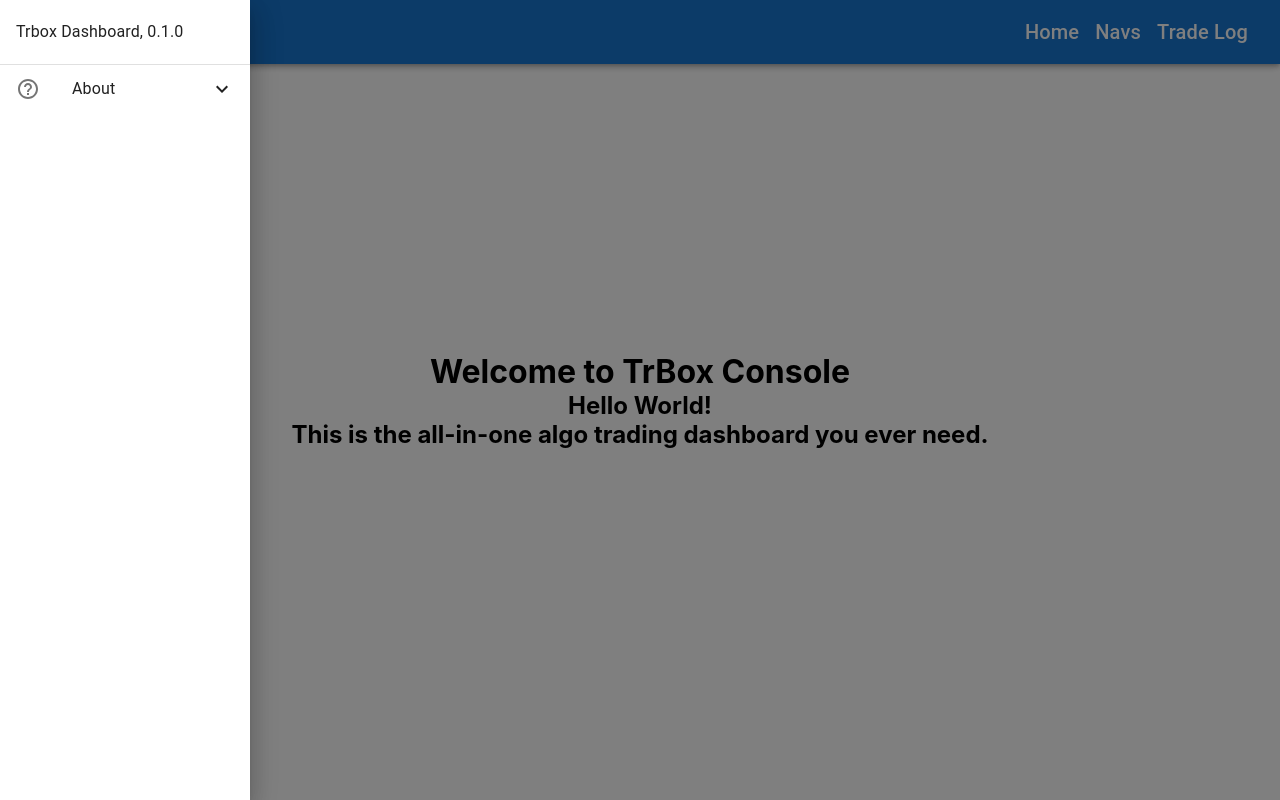
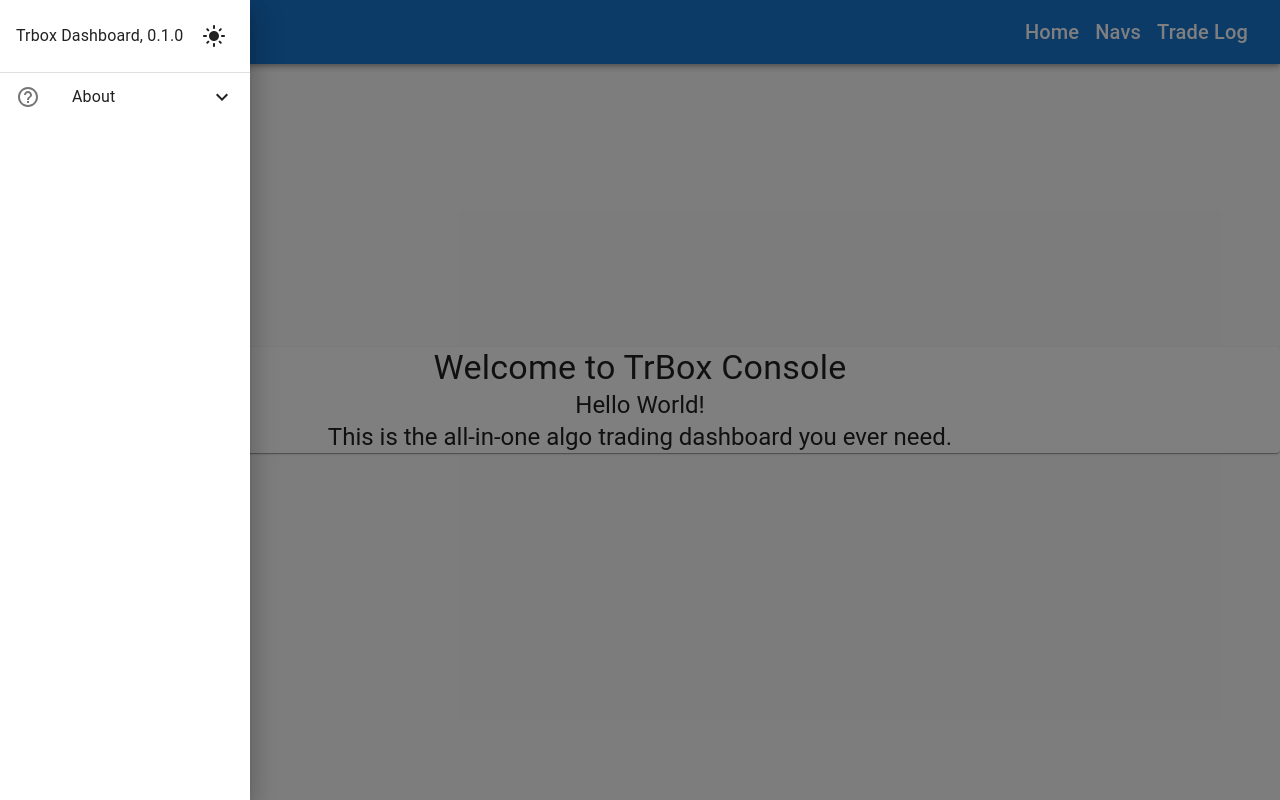
Before and after one commit to quantumsnowball/trbox-dashboard, a Next.js app: page / in a window 1280 px wide. Both pictures are taken after a click on the button "menu". Built offline with nearby package versions, Linux system fonts and the light colour scheme.

Commit message:
feat: dark/light mode toggle

```diff
--- a/common/types.ts
+++ b/common/types.ts
@@ -0,0 +1 @@
+export type ColorMode = 'light' | 'dark'
--- a/components/MenuBar/MenuDrawer/common.tsx
+++ b/components/MenuBar/MenuDrawer/common.tsx
@@ -1,18 +1,34 @@
 import {
-  List, ListItem, ListItemButton, ListItemIcon, ListItemText,
+  IconButton,
+  List, ListItem, ListItemButton, ListItemIcon, ListItemText, useTheme,
 } from '@mui/material'
 import ExpandLess from '@mui/icons-material/ExpandLess'
 import ExpandMore from '@mui/icons-material/ExpandMore'
+import { themeActions } from '@/redux/slices/theme'
+import { useDispatch } from 'react-redux'
+import LightModeIcon from '@mui/icons-material/LightMode'
+import DarkModeIcon from '@mui/icons-material/DarkMode'
 
 
 export const MenuTitle = (
   { title }:
     { title: string }
 ) => {
+  const dispatch = useDispatch()
+  const theme = useTheme()
   return (
     <List>
       <ListItem>
         <ListItemText primary={title} />
+        <IconButton
+          color='inherit'
+          onClick={e => {
+            dispatch(themeActions.toggleMode())
+            e.stopPropagation()
+          }}>
+          {theme.palette.mode === 'light' ?
+            <LightModeIcon /> : <DarkModeIcon />}
+        </IconButton>
       </ListItem>
     </List>
   )
--- a/components/MenuBar/index.tsx
+++ b/components/MenuBar/index.tsx
@@ -17,7 +17,8 @@ const AppTitle = () =>
 const MenuButton = () => {
   const dispatch = useDispatch()
   const toggle = () => dispatch(layoutTempActions.toggleMenu())
-  return (<IconButton
+  return (
+    <IconButton
       color="inherit"
       aria-label="menu"
       onClick={toggle}
--- a/pages/_app.tsx
+++ b/pages/_app.tsx
@@ -1,13 +1,16 @@
 import MenuBar from '@/components/MenuBar'
 import ReduxWrapper from '@/redux/wrapper'
 import '@/styles/globals.css'
+import ThemeWrapper from '@/styles/wrapper'
 import type { AppProps } from 'next/app'
 
 export default function App({ Component, pageProps }: AppProps) {
   return (
     <ReduxWrapper>
-      <MenuBar />
-      <Component {...pageProps} />
+      <ThemeWrapper>
+        <MenuBar />
+        <Component {...pageProps} />
+      </ThemeWrapper>
     </ReduxWrapper>
   )
 }
--- a/pages/index.tsx
+++ b/pages/index.tsx
@@ -1,4 +1,4 @@
-import { styled } from '@mui/material'
+import { Paper, styled, Typography } from '@mui/material'
 
 
 const Div = styled('div')`
@@ -16,9 +16,15 @@ const Div = styled('div')`
 export default function Home() {
   return (
     <Div>
-      <h1>Welcome to TrBox Console</h1>
-      <h2>Hello World!</h2>
-      <h2>This is the all-in-one algo trading dashboard you ever need.</h2>
+      <Paper
+        sx={{
+          width: '100%',
+          textAlign: 'center'
+        }}>
+        <Typography variant='h4'>Welcome to TrBox Console</Typography>
+        <Typography variant='h5'>Hello World!</Typography>
+        <Typography variant='h5'>This is the all-in-one algo trading dashboard you ever need.</Typography>
+      </Paper>
     </Div>
   )
 }
--- /dev/null
+++ b/redux/slices/theme.ts
@@ -0,0 +1,19 @@
+import { ColorMode } from '@/common/types'
+import { createSlice } from '@reduxjs/toolkit'
+
+
+const themeSlice = createSlice({
+  name: 'theme',
+  initialState: {
+    mode: 'light' as ColorMode
+  },
+  reducers: {
+    toggleMode: s => {
+      s.mode = s.mode === 'light' ? 'dark' : 'light'
+    },
+  }
+})
+
+export const themeActions = themeSlice.actions
+
+export const themeReducer = themeSlice.reducer
--- a/redux/store.ts
+++ b/redux/store.ts
@@ -7,12 +7,14 @@ import {
 import storage from 'redux-persist/lib/storage'
 import { layoutReducer } from './slices/layout'
 import { layoutTempReducer } from './slices/layoutTemp'
+import { themeReducer } from './slices/theme'
 
 
 // reducers
 const rootReducer = combineReducers({
   layout: layoutReducer,
-  layoutTemp: layoutTempReducer
+  layoutTemp: layoutTempReducer,
+  theme: themeReducer
 })
 
 // store
--- /dev/null
+++ b/styles/wrapper.tsx
@@ -0,0 +1,46 @@
+import { RootState } from "@/redux/store"
+import { createTheme, PaletteMode, ThemeProvider } from "@mui/material"
+import { FC, PropsWithChildren, useCallback, useEffect } from "react"
+import { useSelector } from "react-redux"
+
+const defaultTheme = createTheme()
+
+const elementary = (mode: PaletteMode) => ({
+  palette: {
+    mode,
+    ...(mode === 'light'
+      ? {
+        // palette values for light mode
+        background: {
+          default: '#fafafa',
+          paper: '#ffffff',
+        },
+      }
+      : {
+        // palette values for dark mode
+        background: {
+          default: '#303030',
+          paper: '#424242',
+        },
+      }),
+  },
+})
+
+const ThemeWrapper: FC<PropsWithChildren> = ({ children }) => {
+  const mode = useSelector((s: RootState) => s.theme.mode)
+  const theme = useCallback(() => createTheme(elementary(mode)), [mode,])
+
+  useEffect(() => {
+    document.body.style.backgroundColor = theme().palette.background.default
+  }, [theme])
+
+  return (
+    <ThemeProvider theme={defaultTheme} >
+      <ThemeProvider theme={theme}>
+        {children}
+      </ThemeProvider>
+    </ThemeProvider>
+  )
+}
+
+export default ThemeWrapper
```
Lines whose indentation alone changed are shown as unchanged.
